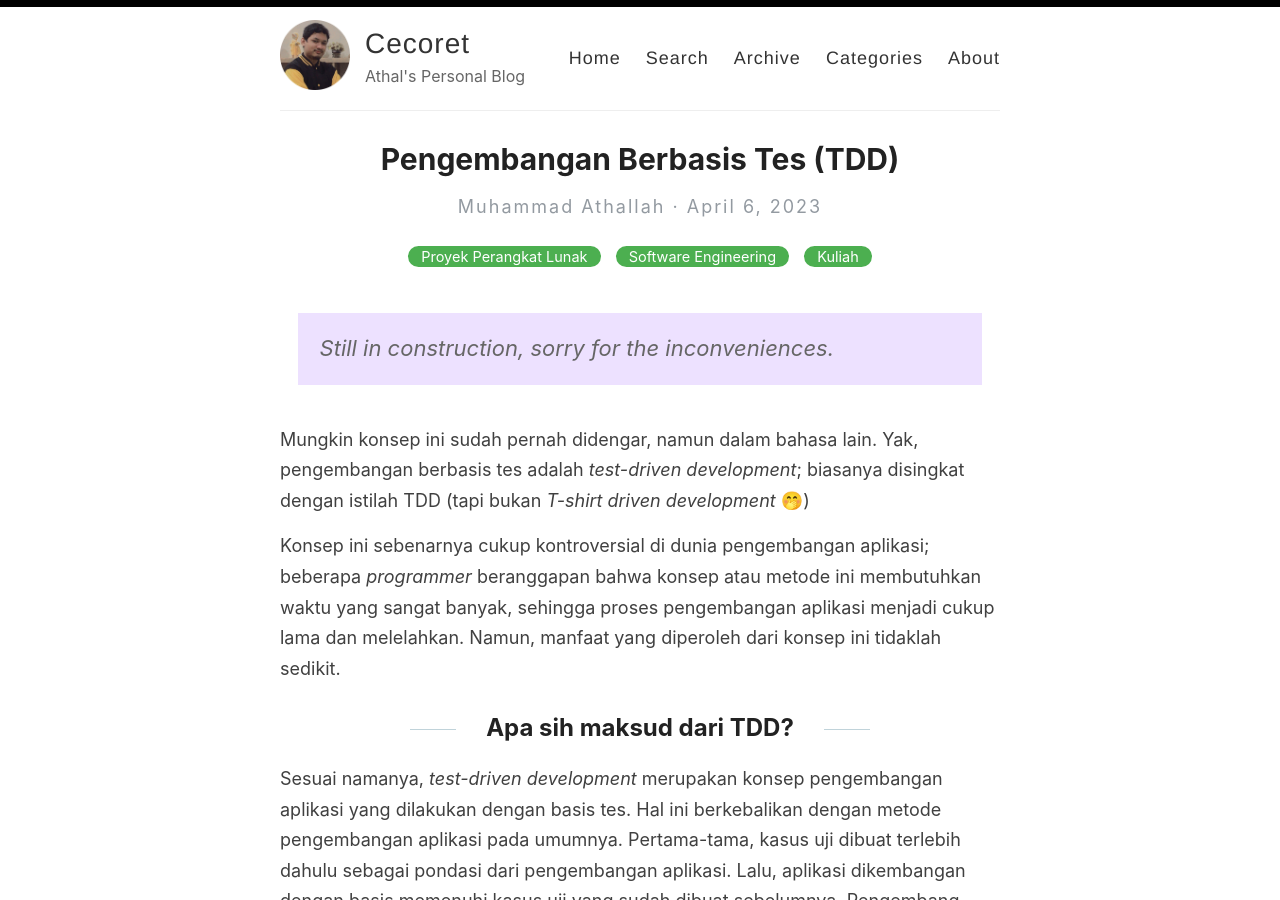
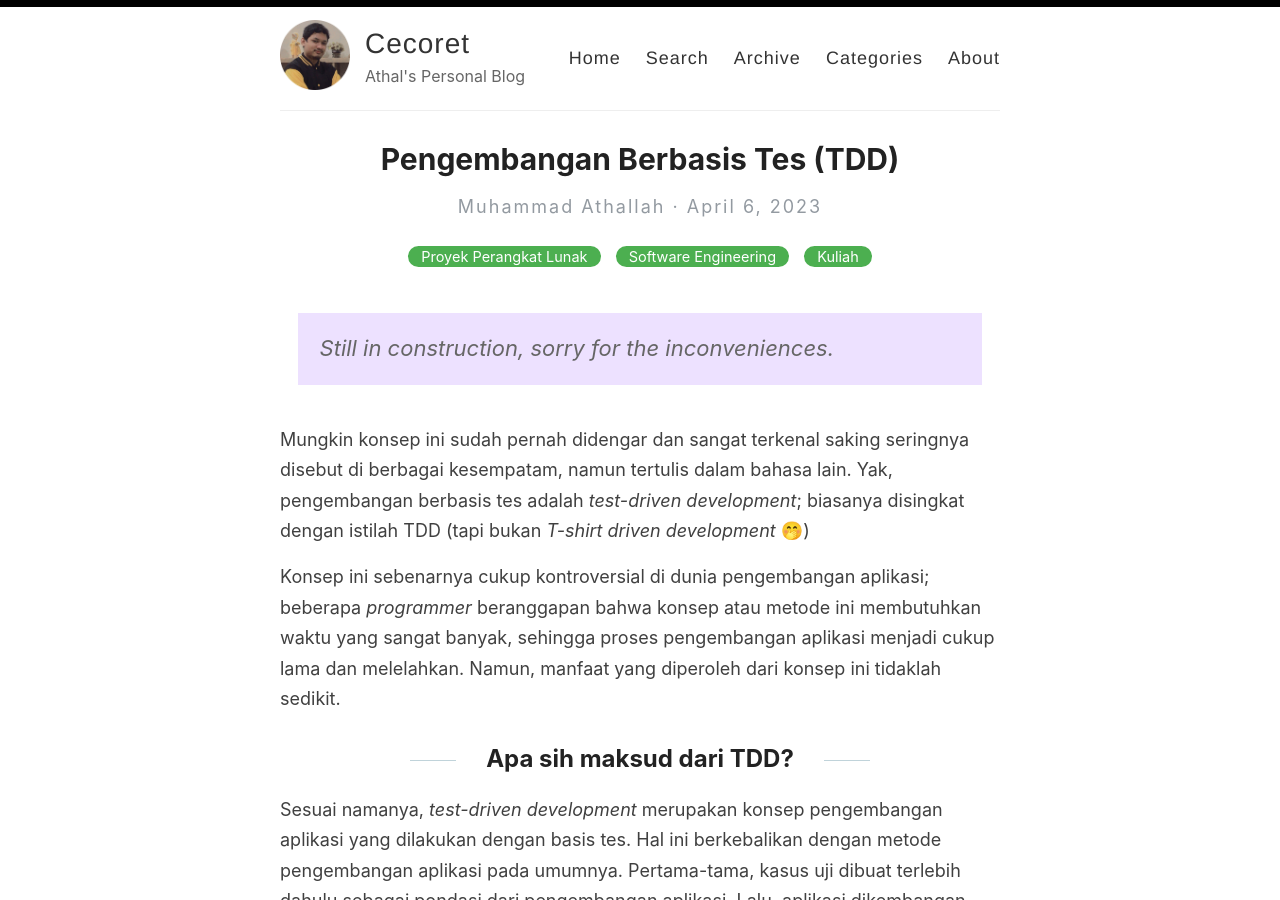
Before and after one commit to determinedguy/cecoret, a Jekyll site: the page built from _posts/2023-4-6-pengembangan-berbasis-tes.md, in a window 1280 px wide and 900 px high. Built offline with Jekyll 4.4.1, drawn with Linux system fonts in a browser that asks for light colours.

Commit message:
add: filler

```diff
--- a/_posts/2023-4-6-pengembangan-berbasis-tes.md
+++ b/_posts/2023-4-6-pengembangan-berbasis-tes.md
@@ -6,7 +6,7 @@ categories: [Proyek Perangkat Lunak, Software Engineering, Kuliah]
 
 > Still in construction, sorry for the inconveniences.
 
-Mungkin konsep ini sudah pernah didengar, namun dalam bahasa lain. Yak, pengembangan berbasis tes adalah *test-driven development*; biasanya disingkat dengan istilah TDD (tapi bukan *T-shirt driven development* 🤭)
+Mungkin konsep ini sudah pernah didengar dan sangat terkenal saking seringnya disebut di berbagai kesempatam, namun tertulis dalam bahasa lain. Yak, pengembangan berbasis tes adalah *test-driven development*; biasanya disingkat dengan istilah TDD (tapi bukan *T-shirt driven development* 🤭)
 
 Konsep ini sebenarnya cukup kontroversial di dunia pengembangan aplikasi; beberapa *programmer* beranggapan bahwa konsep atau metode ini membutuhkan waktu yang sangat banyak, sehingga proses pengembangan aplikasi menjadi cukup lama dan melelahkan. Namun, manfaat yang diperoleh dari konsep ini tidaklah sedikit.
 
```
